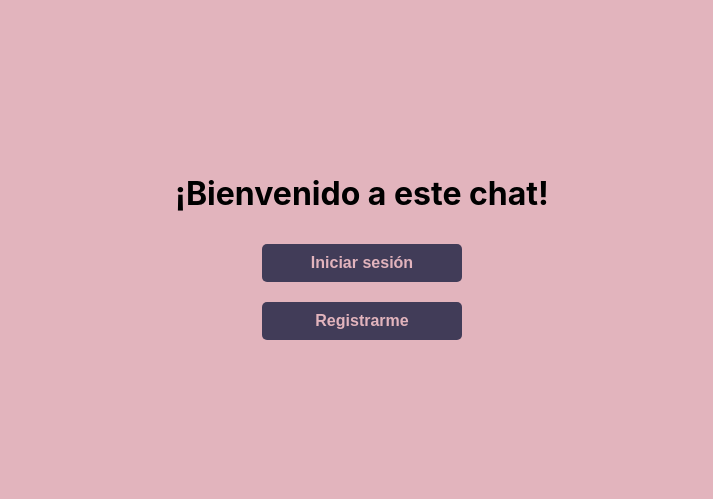
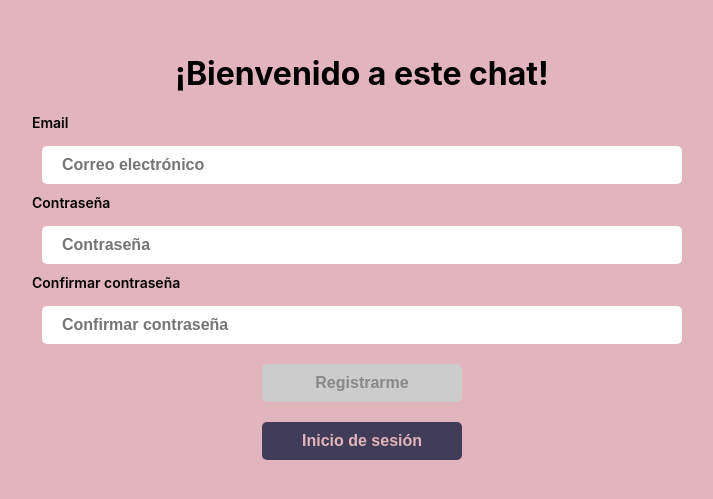
Before and after one commit to Marceldts/chat-react, a React (Create React App) app: page /register in a window 1280 px wide. Shown: the part 149-648 px from the top of the page, without its empty margins (278-991 px from the left). Built offline with nearby package versions, Linux system fonts and the light colour scheme.

Commit message:
Help tooltip created

```diff
--- a/src/App.js
+++ b/src/App.js
@@ -2,6 +2,8 @@ import { Route, createBrowserRouter, createRoutesFromElements, RouterProvider }
 import { HomePage } from './pages/HomePage';
 import { LoginPage } from './pages/LoginPage';
 import { RegisterPage } from './pages/RegisterPage';
+import { useEffect } from 'react';
+import { useLocation } from 'react-router-dom';
 
 const router = createBrowserRouter(
   createRoutesFromElements(
--- a/src/components/Button.jsx
+++ b/src/components/Button.jsx
@@ -10,15 +10,17 @@ const ButtonContainer = styled.button`
     margin: 10px;
     border: none;
     border-radius: 5px;
-    background-color: #413C58;
-    color: #E2B4BD;
+    background-color: ${({ disabled }) => disabled ? '#ccc' : '#413C58'};
+    color: ${({ disabled }) => disabled ? '#888' : '#E2B4BD'};
     font-size: 16px;
     font-weight: 600;
-    cursor: pointer;
+    cursor: ${({ disabled }) => disabled ? 'not-allowed' : 'pointer'};
 
     transition: all 0.3s ease;
     transform: scale(1);
     &:hover {
-        transform: scale(1.1);
+        transform: ${({ disabled }) => disabled ? 'none' : 'scale(1.1)'};
+        background-color: ${({ disabled }) => disabled ? '#ccc' : '#524B69'};
+        color: ${({ disabled }) => disabled ? '#888' : '#EFE1E6'};
     }
 `;
--- /dev/null
+++ b/src/components/HelpTooltip.jsx
@@ -0,0 +1,58 @@
+import React from 'react';
+import styled from 'styled-components';
+
+const HelpContainer = styled.div`
+  position: relative;
+`;
+
+const HelpIcon = styled.div`
+  display: inline-flex;
+  align-items: center;
+  justify-content: center;
+  width: 18px;
+  height: 18px;
+  border-radius: 50%;
+  background-color: #0077FF;
+  color: #FFFFFF;
+  font-size: 12px;
+  font-weight: bold;
+  cursor: pointer;
+  position: relative; /* agregamos esta propiedad */
+`;
+
+const HelpTooltipContainer = styled.div`
+  position: absolute; /* agregamos esta propiedad */
+  top: 100%; /* ajusta la posición vertical */
+  left: 50%; /* ajusta la posición horizontal */
+  transform: translateX(-50%); /* centra el tooltip */
+  padding: 8px;
+  border-radius: 8px;
+  background-color: #FFFFFF;
+  box-shadow: 0px 0px 6px rgba(0, 0, 0, 0.1);
+  z-index: 1;
+`;
+
+const HelpTooltipText = styled.div`
+  font-size: 12px;
+  color: #333333;
+`;
+
+export const HelpTooltip = ({ children }) => {
+    const [showTooltip, setShowTooltip] = React.useState(false);
+
+    return (
+        <HelpContainer>
+            <HelpIcon
+                onMouseEnter={() => setShowTooltip(true)}
+                onMouseLeave={() => setShowTooltip(false)}
+            >
+                i
+            </HelpIcon>
+            {showTooltip && (
+                <HelpTooltipContainer>
+                    <HelpTooltipText>{children}</HelpTooltipText>
+                </HelpTooltipContainer>
+            )}
+        </HelpContainer>
+    );
+};
--- /dev/null
+++ b/src/components/Input.jsx
@@ -0,0 +1,70 @@
+import React from "react";
+import styled from "styled-components";
+import { HelpTooltip } from "./HelpTooltip";
+
+export const Input = ({ label, error, help, ...props }) => {
+    return (
+        <InputWrapper>
+            <InputRow>
+                <InputLabel>{label}</InputLabel>
+                {help && (
+                    <HelpTooltip>
+                        {help}
+                    </HelpTooltip>
+                )}
+            </InputRow>
+            <InputContainer {...props} error={error} />
+            {error && <InputError>{error}</InputError>}
+        </InputWrapper>
+    );
+};
+
+const InputRow = styled.div`
+    display: flex;
+    flex-direction: row;
+    `;
+
+const InputContainer = styled.input`
+  padding: 10px 20px;
+  margin: 10px;
+  border: none;
+  border-radius: 5px;
+  background-color: #ffffff;
+  color: #333333;
+  font-size: 16px;
+  font-weight: 600;
+  cursor: pointer;
+
+  ${({ error }) =>
+        error &&
+        `
+    border: 2px solid red;
+  `}
+
+  &:focus {
+    outline: none;
+  }
+`;
+
+const InputLabel = styled.label`
+  font-size: 14px;
+  font-weight: 600;
+  margin-bottom: 5px;
+`;
+
+const InputError = styled.span`
+  color: red;
+  font-size: 14px;
+  font-weight: 600;
+  margin-top: 5px;
+`;
+
+const InputHelp = styled.span`
+  font-size: 14px;
+  margin-top: 5px;
+`;
+
+const InputWrapper = styled.div`
+  display: flex;
+  flex-direction: column;
+`;
--- a/src/pages/HomePage.jsx
+++ b/src/pages/HomePage.jsx
@@ -1,10 +1,16 @@
-import React from "react";
+import React, { useLayoutEffect} from "react";
 import styled from "styled-components";
 import { Button } from "../components/Button";
 import { useNavigate } from 'react-router-dom';
+import { useEffect } from "react";
+
 
 export const HomePage = () => {
     const navigate = useNavigate();
+
+    useLayoutEffect(() => {
+        document.title = 'Inicio';
+       }, []);
     return (
         <HomePageContainer>
             <h1>¡Bienvenido a este chat!</h1>
--- a/src/pages/LoginPage.jsx
+++ b/src/pages/LoginPage.jsx
@@ -1,24 +1,82 @@
-import React from "react";
+import React, { useLayoutEffect } from "react";
 import styled from "styled-components";
 import { Button } from "../components/Button";
+import { Input } from "../components/Input";
 import { useNavigate } from 'react-router-dom';
+import { useEffect, useState } from "react";
+import { emailValidator, passwordValidator } from "../utils/Validators";
 
 export const LoginPage = () => {
+    const [email, setEmail] = useState('');
+    const [password, setPassword] = useState('');
+    const [emailError, setEmailError] = useState('');
+    const [passwordError, setPasswordError] = useState('');
+    const [valid, setValid] = useState(false);
+
     const navigate = useNavigate();
+
+    useLayoutEffect(() => {
+        document.title = 'Inicio de sesión';
+    }, []);
+
+    useEffect(() => {
+        setValid(emailValidator(email) && passwordValidator(password));
+    }, [email, password]);
+
+    const login = () => {
+        if (emailValidator(email) && passwordValidator(password)) {
+            navigate('/chat');
+        } else {
+            if (!emailValidator(email)) {
+                setEmailError('El correo electrónico no es válido');
+            }
+            if (!passwordValidator(password)) {
+                setPasswordError('La contraseña no es válida');
+            }
+        }
+    }
+
+    const validateEmail = (value) => {
+        setEmail(value);
+        if (value === '') {
+            setEmailError('');
+        } else if (!emailValidator(value)) {
+            setEmailError('El correo electrónico no es válido');
+        } else {
+            setEmailError('');
+        }
+    }
+
+    const validatePassword = (value) => {
+        setPassword(value);
+        if (value === '') {
+            setPasswordError('');
+        } else if (!passwordValidator(value)) {
+            setPasswordError('La contraseña no es válida');
+        } else {
+            setPasswordError('');
+        }
+    }
+
     return (
-        <HomePageContainer>
-            <h1>¡Bienvenido a este chat!</h1>
-            <StyledButton label="Iniciar sesión" onClick={() => navigate('/login')}/>
-            <StyledButton label="Registrarme" onClick={() => navigate('/register')}/>
-        </HomePageContainer>
+        <LoginPageContainer>
+            <h1>Iniciar sesión</h1>
+            <StyledInput id="emailInput" placeholder="Correo electrónico" label="Email" type="email" error={emailError} onChange={(e) => setEmail(e.target.value)} value={email} onBlur={(e) => validateEmail(e.target.value)} />
+            <StyledInput id="passwordInput" help="Como sea esto me mato" placeholder="Contraseña" label="Contraseña" type="password" error={passwordError} onChange={(e) => setPassword(e.target.value)} value={password} onBlur={(e) => validatePassword(e.target.value)} />
+            <StyledButton label="Iniciar sesión" onClick={login} disabled={!valid} />
+            <StyledButton label="Registrarme" onClick={() => navigate('/register')} />
+        </LoginPageContainer>
     );
 };
 
 const StyledButton = styled(Button)`
     min-width: 200px;
 `;
+const StyledInput = styled(Input)`
+    min-width: 600px;
+`;
 
-const HomePageContainer = styled.div`
+const LoginPageContainer = styled.div`
     display: flex;
     flex-direction: column;
     align-items: center;
--- a/src/pages/RegisterPage.jsx
+++ b/src/pages/RegisterPage.jsx
@@ -1,16 +1,63 @@
-import React from "react";
+import React, { useLayoutEffect } from "react";
 import styled from "styled-components";
 import { Button } from "../components/Button";
+import { Input } from "../components/Input";
 import { useNavigate } from 'react-router-dom';
+import { useEffect, useState } from "react";
+import { emailValidator, passwordValidator } from "../utils/Validators";
 
 export const RegisterPage = () => {
+    const [email, setEmail] = useState('');
+    const [password, setPassword] = useState('');
+    const [confirmedPassword, setConfirmedPassword] = useState('');
+    const [emailError, setEmailError] = useState('');
+    const [passwordError, setPasswordError] = useState('');
+    const [valid, setValid] = useState(false);
+
     const navigate = useNavigate();
+
+    useLayoutEffect(() => {
+        document.title = 'Registro';
+    }, []);
+
+    useEffect(() => {
+        setValid(emailValidator(email) && passwordValidator(password));
+    }, [email, password]);
+
+    const validateEmail = (value) => {
+        setEmail(value);
+        if (value === '') {
+            setEmailError('');
+        } else if (!emailValidator(value)) {
+            setEmailError('El correo electrónico no es válido');
+        } else {
+            setEmailError('');
+        }
+    }
+
+    const validatePassword = (value) => {
+        if (value === '') {
+            setPasswordError('');
+        } else if (!passwordValidator(value)) {
+            setPasswordError('La contraseña no es válida');
+        } else if (password !== confirmedPassword && confirmedPassword !== '') {
+            setPasswordError('Las contraseñas no coinciden');
+        }
+        else {
+            setPasswordError('');
+        }
+    }
+
     return (
-        <HomePageContainer>
+        <RegisterPageContainer>
             <h1>¡Bienvenido a este chat!</h1>
-            <StyledButton label="Iniciar sesión" onClick={() => navigate('/login')}/>
-            <StyledButton label="Registrarme" onClick={() => navigate('/register')}/>
-        </HomePageContainer>
+            <StyledInput id="emailInput" placeholder="Correo electrónico" label="Email" type="email" error={emailError} onChange={(e) => setEmail(e.target.value)} value={email} onBlur={(e) => validateEmail(e.target.value)} />
+            <StyledInput id="passwordInput" placeholder="Contraseña" label="Contraseña" type="password" error={passwordError} onChange={(e) => setPassword(e.target.value)} value={password} onBlur={(e) => validatePassword(e.target.value)} />
+            <StyledInput id="confirmedPasswordInput" placeholder="Confirmar contraseña" label="Confirmar contraseña" type="password" error={passwordError} onChange={(e) => setConfirmedPassword(e.target.value)} value={confirmedPassword} onBlur={(e) => validatePassword(e.target.value)} />
+
+            <StyledButton label="Registrarme" onClick={() => navigate('/chat')} disabled={!valid} />
+            <StyledButton label="Inicio de sesión" onClick={() => navigate('/login')} />
+        </RegisterPageContainer>
     );
 };
 
@@ -18,7 +65,11 @@ const StyledButton = styled(Button)`
     min-width: 200px;
 `;
 
-const HomePageContainer = styled.div`
+const StyledInput = styled(Input)`
+    min-width: 600px;
+`;
+
+const RegisterPageContainer = styled.div`
     display: flex;
     flex-direction: column;
     align-items: center;
--- /dev/null
+++ b/src/utils/Validators.jsx
@@ -0,0 +1,11 @@
+import React from "react";
+
+export const emailValidator = (email) => {
+    const re = /^(([^<>()[\]\\.,;:\s@"]+(\.[^<>()[\]\\.,;:\s@"]+)*)|(".+"))@((\[[0-9]{1,3}\.[0-9]{1,3}\.[0-9]{1,3}\.[0-9]{1,3}\])|(([a-zA-Z\-0-9]+\.)+[a-zA-Z]{2,}))$/;
+    return re.test(String(email).toLowerCase());
+}
+
+export const passwordValidator = (password) => {
+    const re = /^(?=.*[A-Za-z])(?=.*\d)[A-Za-z\d]{6,}$/;
+    return re.test(String(password));
+}
```
